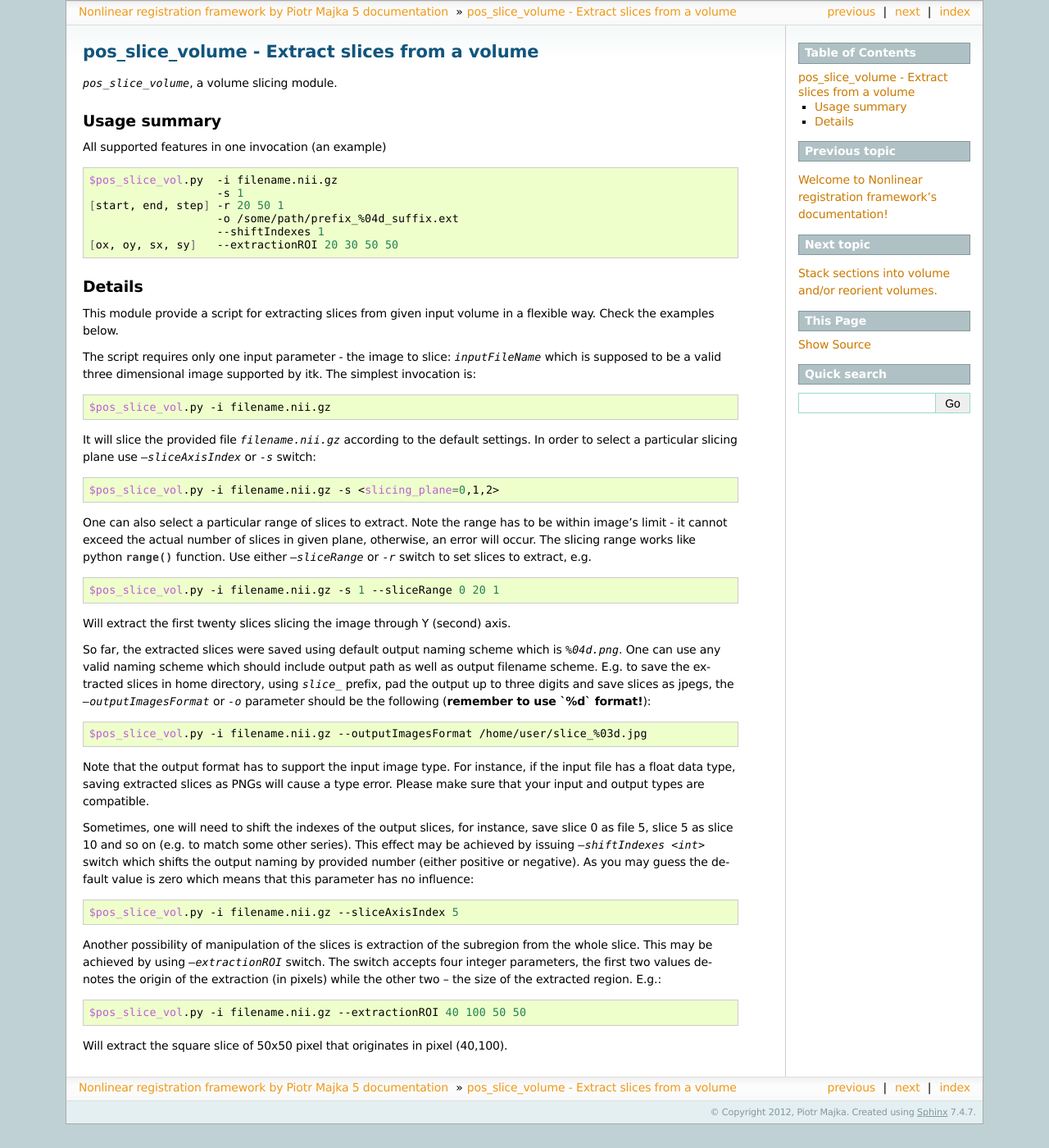
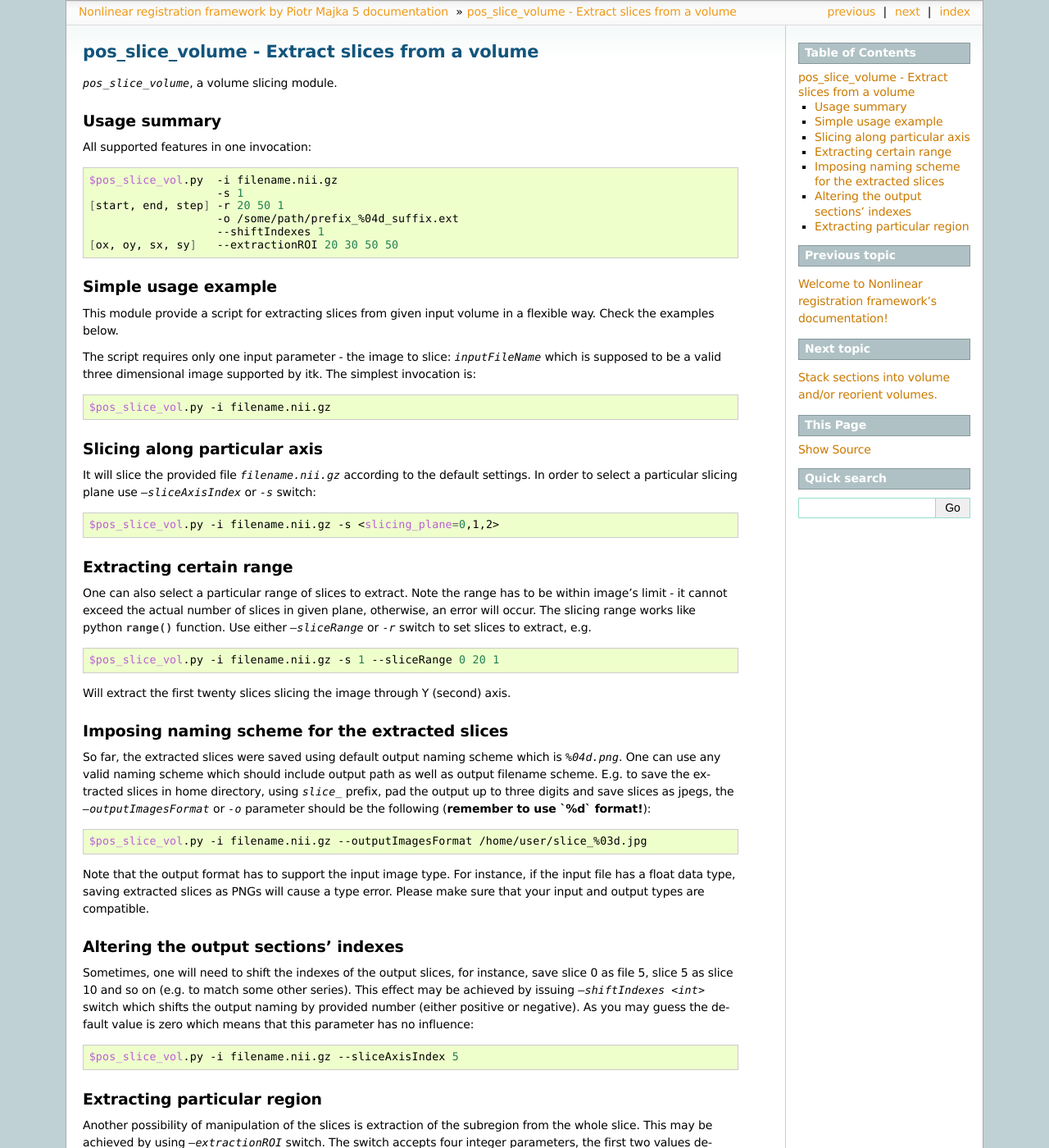
Before and after one commit to pmajka/poSSum, a Sphinx documentation site: the page built from docs/source/pos_slice_volume.rst, in a window 1280 px wide and 1400 px high. Shown: the whole window at 82% size. Built offline with Sphinx 7.4.7, drawn with Linux system fonts in a browser that asks for light colours; formulas are drawn with MathJax 3; pages that are not in the unit, such as notebooks, are missing from menus.

Commit message:
DOC: Documentation makeover continues

```diff
--- a/docs/source/pos_slice_volume.rst
+++ b/docs/source/pos_slice_volume.rst
@@ -5,10 +5,11 @@ pos_slice_volume - Extract slices from a volume
 
 .. highlight:: bash
 
+
 Usage summary
 --------------
 
-All supported features in one invocation (an example) ::
+All supported features in one invocation::
 
     $pos_slice_vol.py  -i filename.nii.gz
                        -s 1
@@ -17,8 +18,9 @@ All supported features in one invocation (an example) ::
                        --shiftIndexes 1
     [ox, oy, sx, sy]   --extractionROI 20 30 50 50
 
-Details
--------
+
+Simple usage example
+--------------------
 
 This module provide a script for extracting slices from given input volume in a
 flexible way. Check the examples below.
@@ -29,11 +31,19 @@ supported by itk. The simplest invocation is::
 
     $pos_slice_vol.py -i filename.nii.gz
 
+
+Slicing along particular axis
+-----------------------------
+
 It will slice the provided file `filename.nii.gz` according to the default
 settings. In order to select a particular slicing plane use `--sliceAxisIndex`
 or `-s` switch::
 
     $pos_slice_vol.py -i filename.nii.gz -s <slicing_plane=0,1,2>
+
+
+Extracting certain range
+------------------------
 
 One can also select a particular range of slices to extract. Note the range has
 to be within image's limit - it cannot exceed the actual number of slices in
@@ -44,6 +54,10 @@ set slices to extract, e.g. ::
     $pos_slice_vol.py -i filename.nii.gz -s 1 --sliceRange 0 20 1
 
 Will extract the first twenty slices slicing the image through Y (second) axis.
+
+
+Imposing naming scheme for the extracted slices
+-----------------------------------------------
 
 So far, the extracted slices were saved using default output naming scheme
 which is `%04d.png`. One can use any valid naming scheme which should
@@ -59,6 +73,10 @@ if the input file has a float data type, saving extracted slices as PNGs will
 cause a type error. Please make sure that your input and output types are
 compatible.
 
+
+Altering the output sections' indexes
+-------------------------------------
+
 Sometimes, one will need to shift the indexes of the output slices, for
 instance, save slice 0 as file 5, slice 5 as slice 10 and so on (e.g. to match
 some other series). This effect may be achieved by issuing `--shiftIndexes
@@ -67,6 +85,10 @@ positive or negative). As you may guess the default value is zero which means
 that this parameter has no influence::
 
     $pos_slice_vol.py -i filename.nii.gz --sliceAxisIndex 5
+
+
+Extracting particular region
+----------------------------
 
 Another possibility of manipulation of the slices is extraction of the
 subregion from the whole slice. This may be achieved by using `--extractionROI`
```
Also changed, not shown: docs/source/pos_slice_preprocess.rst (+9 -2 lines), docs/source/pos_stack_reorient.rst (+49 -35 lines).
